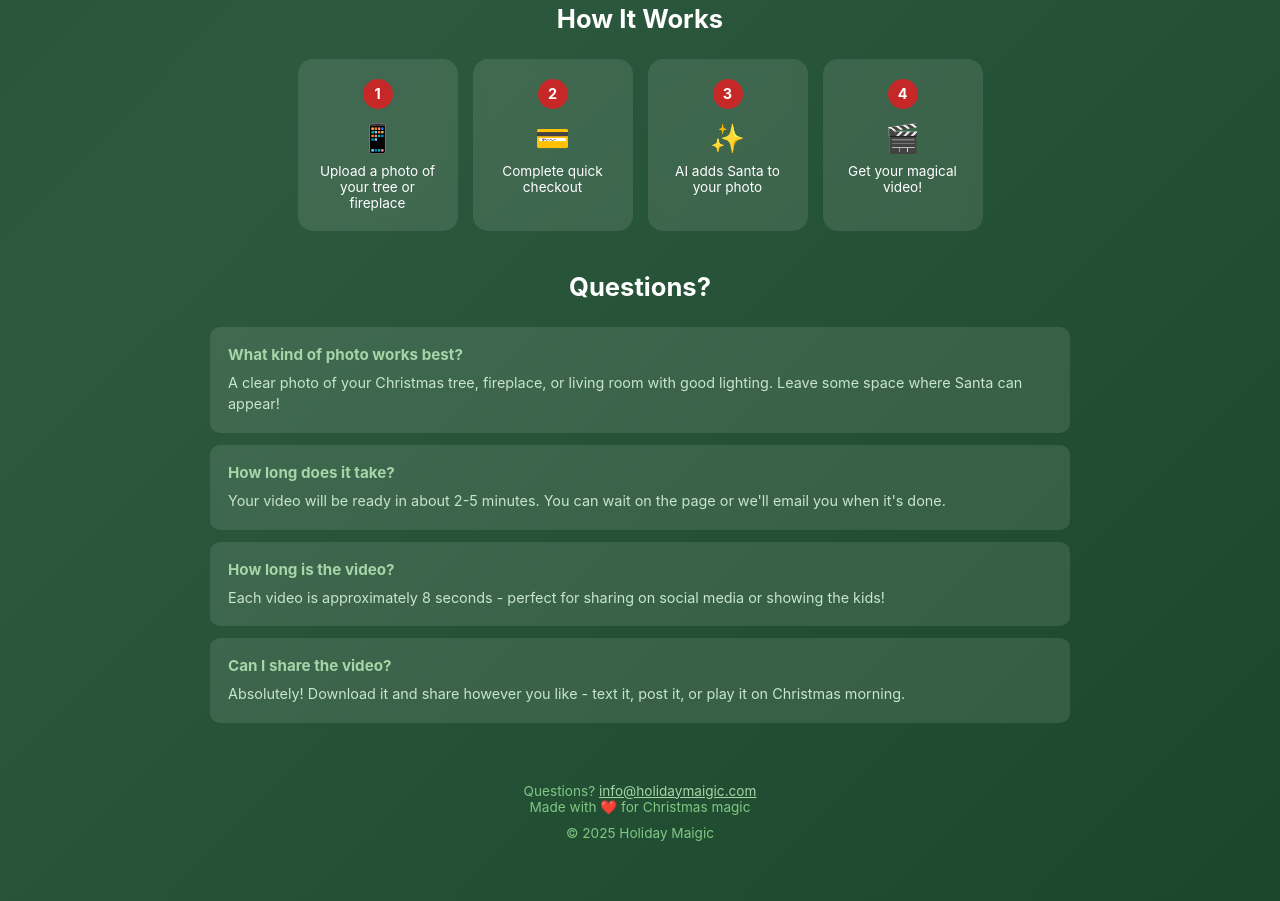
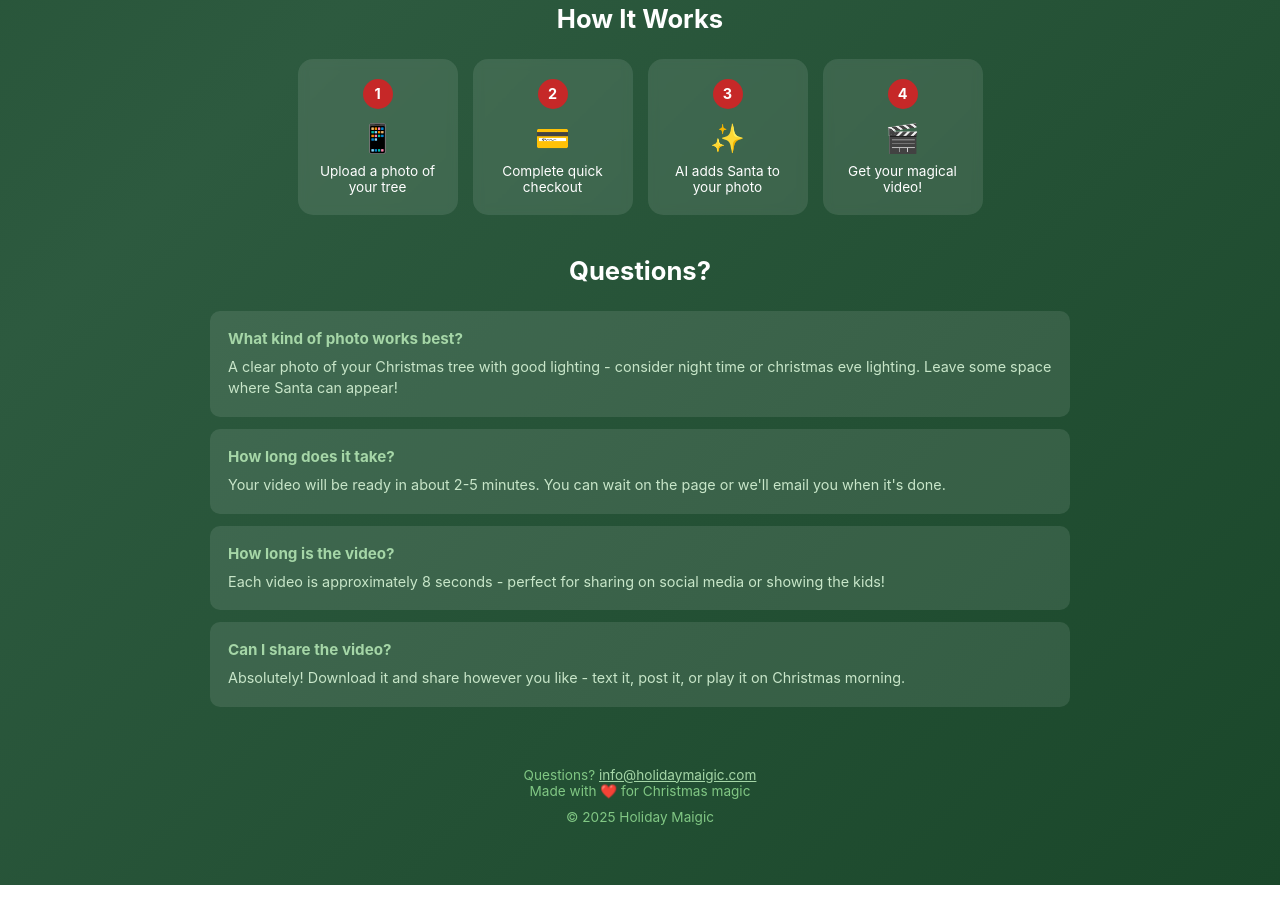
Before and after one commit to HolidayMaigic/santa-video-app, a website: page public/index.html in a window 1280 px wide. Shown: the part 1453-2354 px from the top of the page. Drawn offline with Linux system fonts and the light colour scheme.

Commit message:
Update website text

```diff
--- a/public/index.html
+++ b/public/index.html
@@ -455,7 +455,7 @@
           <div class="step">
             <div class="step-number">1</div>
             <div class="step-icon">📱</div>
-            <p>Upload a photo of your tree or fireplace</p>
+            <p>Upload a photo of your tree</p>
           </div>
           <div class="step">
             <div class="step-number">2</div>
@@ -480,7 +480,7 @@
         <h2>Questions?</h2>
         <div class="faq-item">
           <h3>What kind of photo works best?</h3>
-          <p>A clear photo of your Christmas tree, fireplace, or living room with good lighting. Leave some space where Santa can appear!</p>
+          <p>A clear photo of your Christmas tree  with good lighting - consider night time or christmas eve lighting. Leave some space where Santa can appear!</p>
         </div>
         <div class="faq-item">
           <h3>How long does it take?</h3>
```
